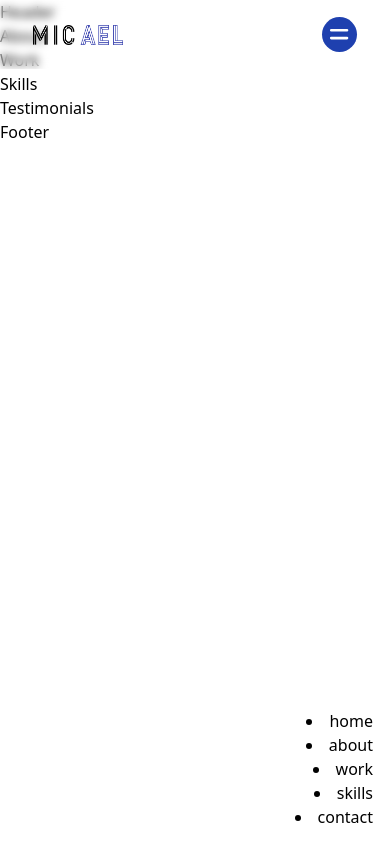
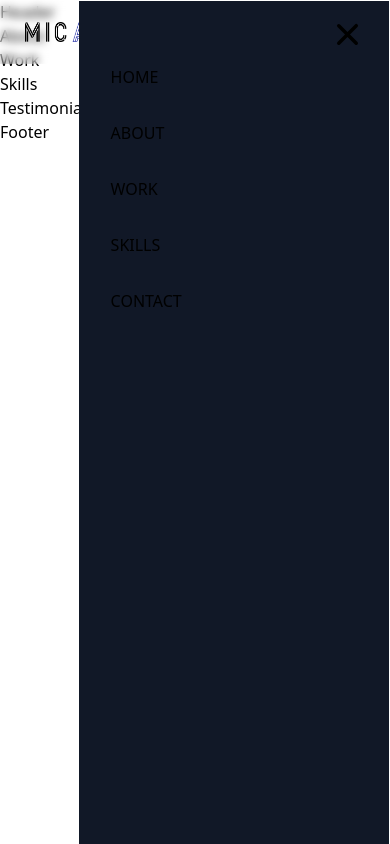
Before and after one commit to AbidAlWassie/React-Portfolio-main, a React (Create React App) app: page / in a window 390 px wide. Both pictures are taken after a click on the icon 339 px from the left and 34 px from the top of the page. Built offline with nearby package versions, Linux system fonts and the light colour scheme.

Commit message:
fixed all of the bugs

```diff
--- a/src/App.css
+++ b/src/App.css
@@ -1,38 +1,7 @@
-.App {
-  text-align: center;
+.hidden {
+  display: none;
 }
 
-.App-logo {
-  height: 40vmin;
-  pointer-events: none;
+.block {
+  display: block;
 }
-
-@media (prefers-reduced-motion: no-preference) {
-  .App-logo {
-    animation: App-logo-spin infinite 20s linear;
-  }
-}
-
-.App-header {
-  background-color: #282c34;
-  min-height: 100vh;
-  display: flex;
-  flex-direction: column;
-  align-items: center;
-  justify-content: center;
-  font-size: calc(10px + 2vmin);
-  color: white;
-}
-
-.App-link {
-  color: #61dafb;
-}
-
-@keyframes App-logo-spin {
-  from {
-    transform: rotate(0deg);
-  }
-  to {
-    transform: rotate(360deg);
-  }
-}
--- a/src/App.js
+++ b/src/App.js
@@ -1,4 +1,4 @@
-// import './App.css';
+import './App.css';
 import { About, Footer, Header, Skills, Testimonials, Work } from './container';
 import { Navbar } from './components';
 
--- a/src/components/Navbar/Navbar.jsx
+++ b/src/components/Navbar/Navbar.jsx
@@ -1,13 +1,16 @@
 import React from 'react'
 import { useState } from 'react'
-import { HiMenuAlt4, HiX } from 'react-icons/hi'
-import { motion } from 'framer-motion'
+import { HiOutlineMenu, HiX } from 'react-icons/hi'
 
 import { images } from '../../constants'
 
 const Navbar = () => {
 
   const [toggle, setToggle] = useState(false);
+
+  const toggleNav = () => {
+    toggle ? setToggle(false) : setToggle(true);
+  }
 
   return (
     <nav className='navbar'>
@@ -23,24 +26,24 @@ const Navbar = () => {
         ))}
       </ul>
 
-      <div className='nav-menu'>
-          <HiMenuAlt4 onClick={() => setToggle(true)} />
+      <div className='menuBtn'>
+        <HiOutlineMenu onClick={toggleNav} />
+      </div>
 
-          {
-            toggle && (
-              <motion.div
-              whileInView={{ x: [300, 0] }}
-              transition={{ duration: 0.85, ease: 'easeInOut'}}
-              >
+      <div className={toggle ? "nav-menu" : "nav-menu hidden"}>
+
+          <ul className='sideMenu'>
+
+            <div className='closeBtn'>
             <HiX onClick={() => setToggle(false)} />
+            </div>
+
             {['home', 'about', 'work', 'skills', 'contact'].map((item) => (
               <li key={item}>
                 <a href={`#${item}`} onClick={() => setToggle(false)}> {item} </a>
               </li>
             ))}
-              </motion.div>
-            )
-          }
+          </ul>
       </div>
 
     </nav>
--- a/src/index.css
+++ b/src/index.css
@@ -4,7 +4,7 @@
 
 @layer components {
   .navbar {
-    @apply w-full flex justify-between items-center py-4 px-8 bg-[#ffffff10] backdrop-blur-sm border border-[#ffffff09] fixed z-[2];
+    @apply w-full flex justify-between items-center py-4 px-6 bg-[#ffffff10] backdrop-blur-sm border border-[#ffffff09] fixed z-[2] select-none;
   }
 
   .navbar-logo {
@@ -36,14 +36,35 @@
   }
 
   .nav-menu {
-    @apply flex justify-center items-center bg-blue-800 lg:hidden w-[35px] h-[35px] rounded-[50%];
+    @apply flex justify-center items-center lg:hidden rounded-[50%];
   }
 
-  .nav-menu svg {
-    @apply text-white w-[75%] h-[75%];
+  .menuBtn svg {
+    @apply text-gray-200 w-[30px] h-[30px] lg:hidden;
   }
 
-  .nav-menu div {
-    @apply fixed top-0 bottom-0 right-0 z-[5] p-4 w-[80%] h-[100vh] flex justify-end items-end flex-col;
+  .nav-menu .sideMenu {
+    @apply fixed top-0 bottom-0 right-0 z-[5] px-4 py-2 w-[80%] h-[100vh] bg-gray-900;
   }
+
+  .closeBtn {
+    @apply absolute right-0 bg-gray-900 mx-2;
+  }
+
+  .nav-menu ul {
+    @apply list-none m-0 p-0 w-full h-full flex justify-start items-start flex-col;
+  }
+
+  .nav-menu ul li{
+    @apply relative top-10 m-4;
+  }
+
+  .nav-menu ul svg {
+    @apply w-[35px] h-[35px] my-2 mx-4 ;
+  }
+
+  .nav-menu ul li a {
+    @apply uppercase font-[500];
+  }
+
 }
```
Lines whose indentation alone changed are shown as unchanged.
